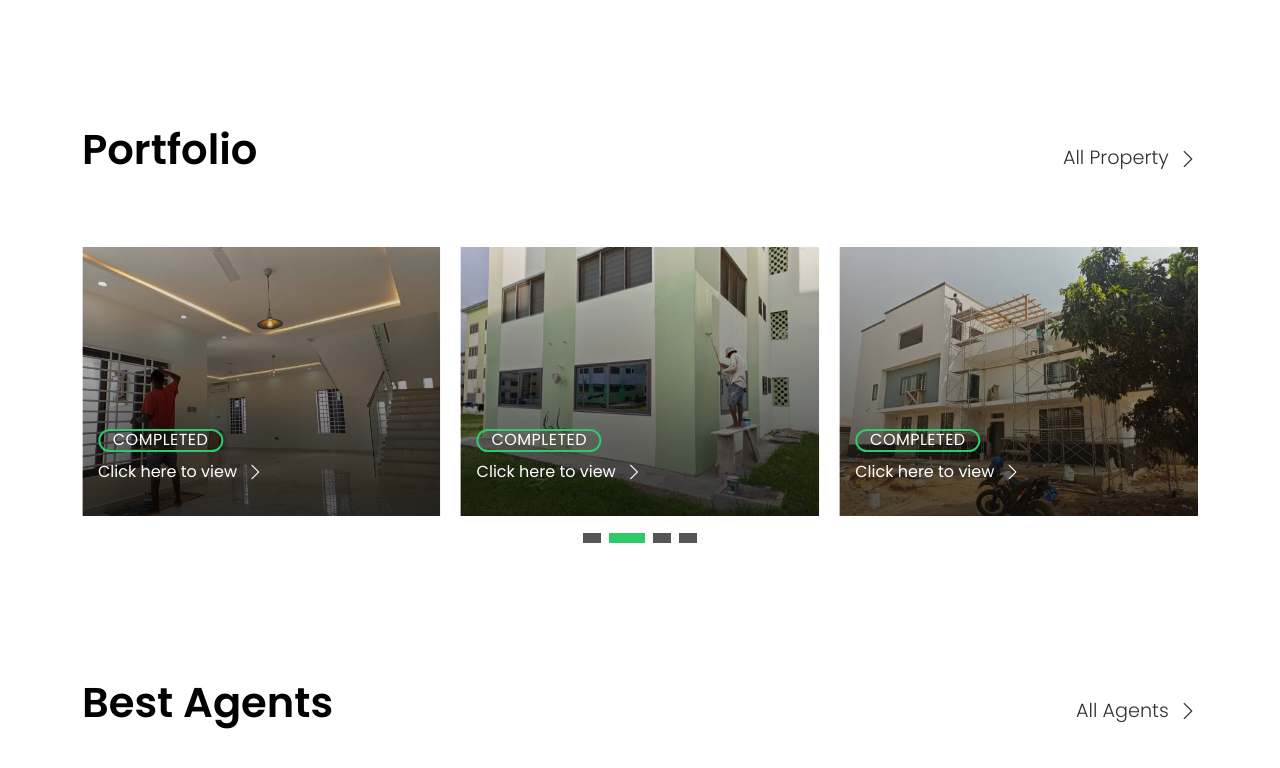
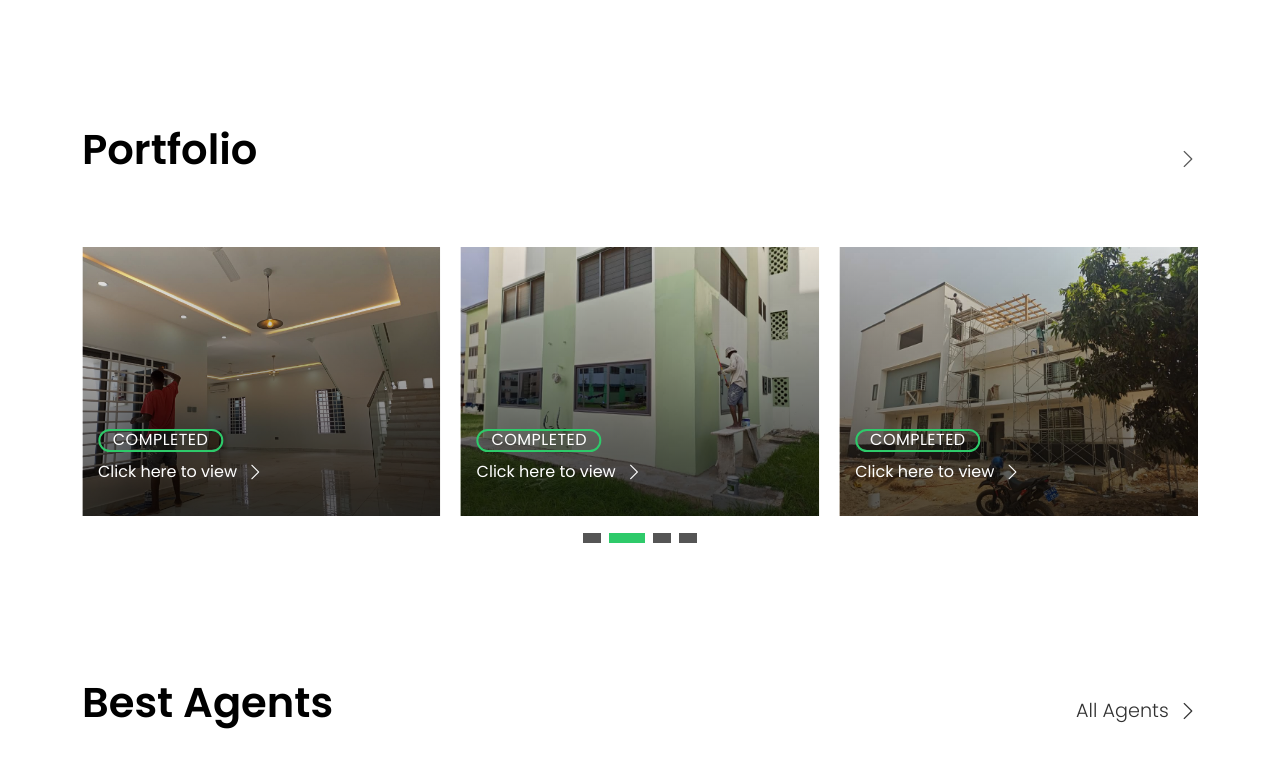
Before and after one commit to shaddydevops/sadique, a plain HTML site: page EstateAgency/index.html in a window 1280 px wide. Shown: the part 1461-2229 px from the top of the page. Drawn offline with Linux system fonts and the light colour scheme.

Commit message:
remove all properties

```diff
--- a/EstateAgency/index.html
+++ b/EstateAgency/index.html
@@ -374,7 +374,7 @@
                 <h2 class="title-a">Portfolio</h2>
               </div>
               <div class="title-link">
-                <a href="property-grid.html">All Property
+                <!-- <a href="property-grid.html">All Property -->
                   <span class="bi bi-chevron-right"></span>
                 </a>
               </div>
```
